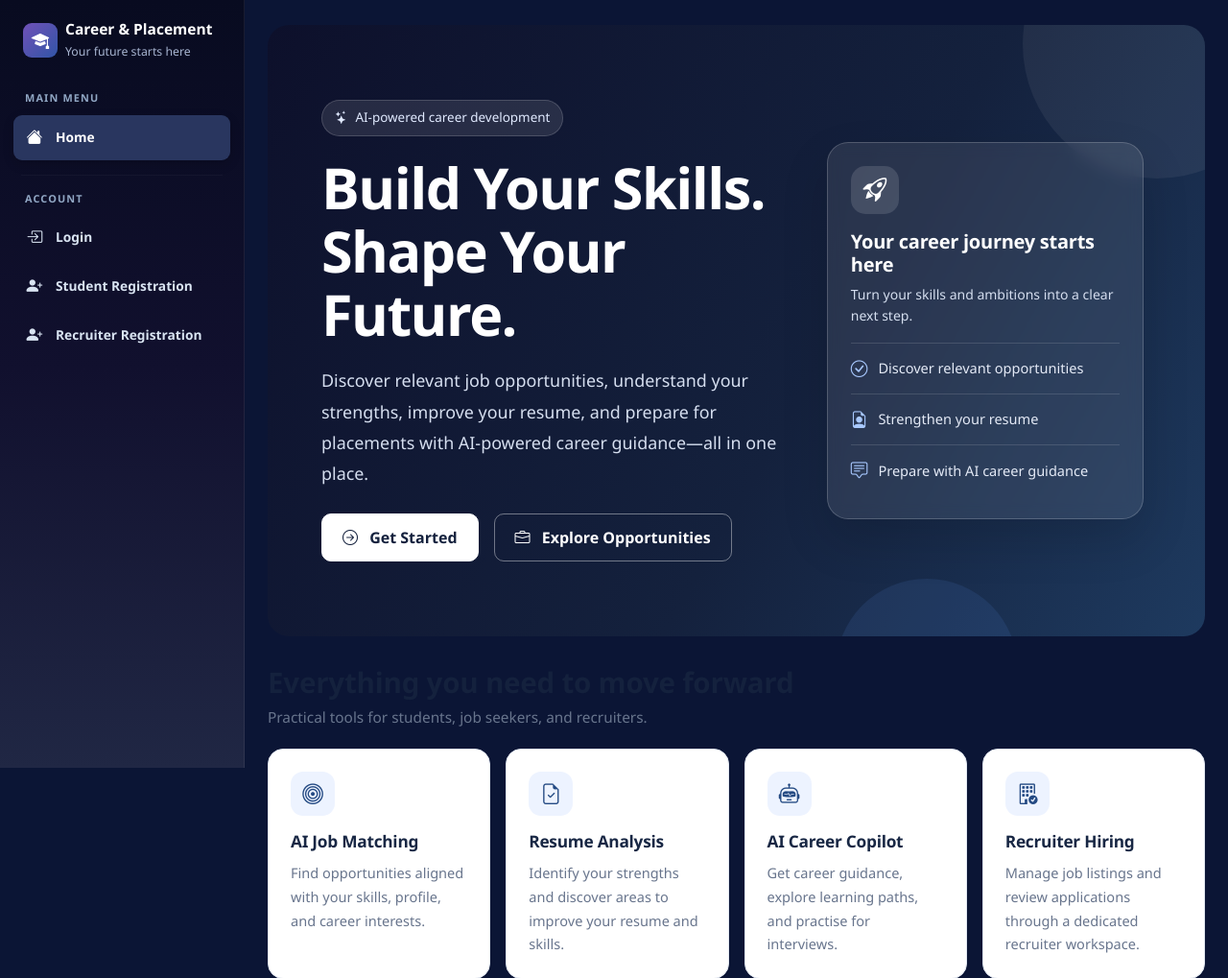
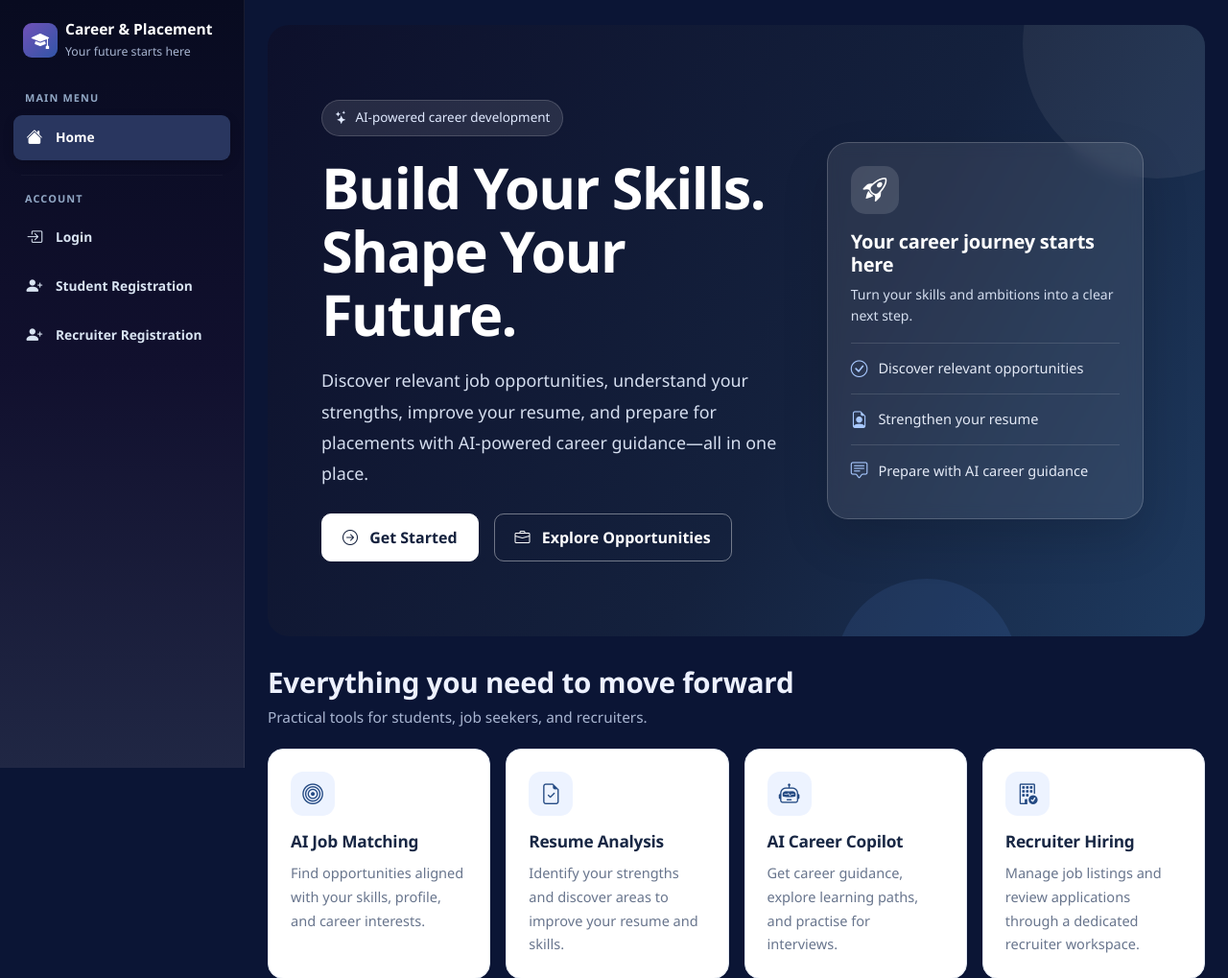
Before and after one commit to NavadeepKumar-18/career-connect, a Django app: page / in a window 1280 px wide. Shown: the top 1019 px of the page at 96% size. Run offline with Django 5.2, Linux system fonts and the light colour scheme.

Commit message:
Fix color design

```diff
--- a/templates/home.html
+++ b/templates/home.html
@@ -5,7 +5,7 @@
 {% block extra_css %}
 <style>
    .landing-page {
-        color: #17213b;
+    color: #EDF1FF;
 }
 
     .hero-section {
@@ -167,14 +167,14 @@
 
 .section-heading h2 {
     margin-bottom: 7px;
-        color: #14213d;
+    color: #EDF1FF;
     font-size: clamp(1.4rem, 3vw, 1.85rem);
     font-weight: 750;
 }
 
 .section-heading p {
     margin-bottom: 0;
-        color: #68758d;
+    color: #A8B5D1;
     font-size: .96rem;
 }
 
```
Lines whose indentation alone changed are shown as unchanged.
